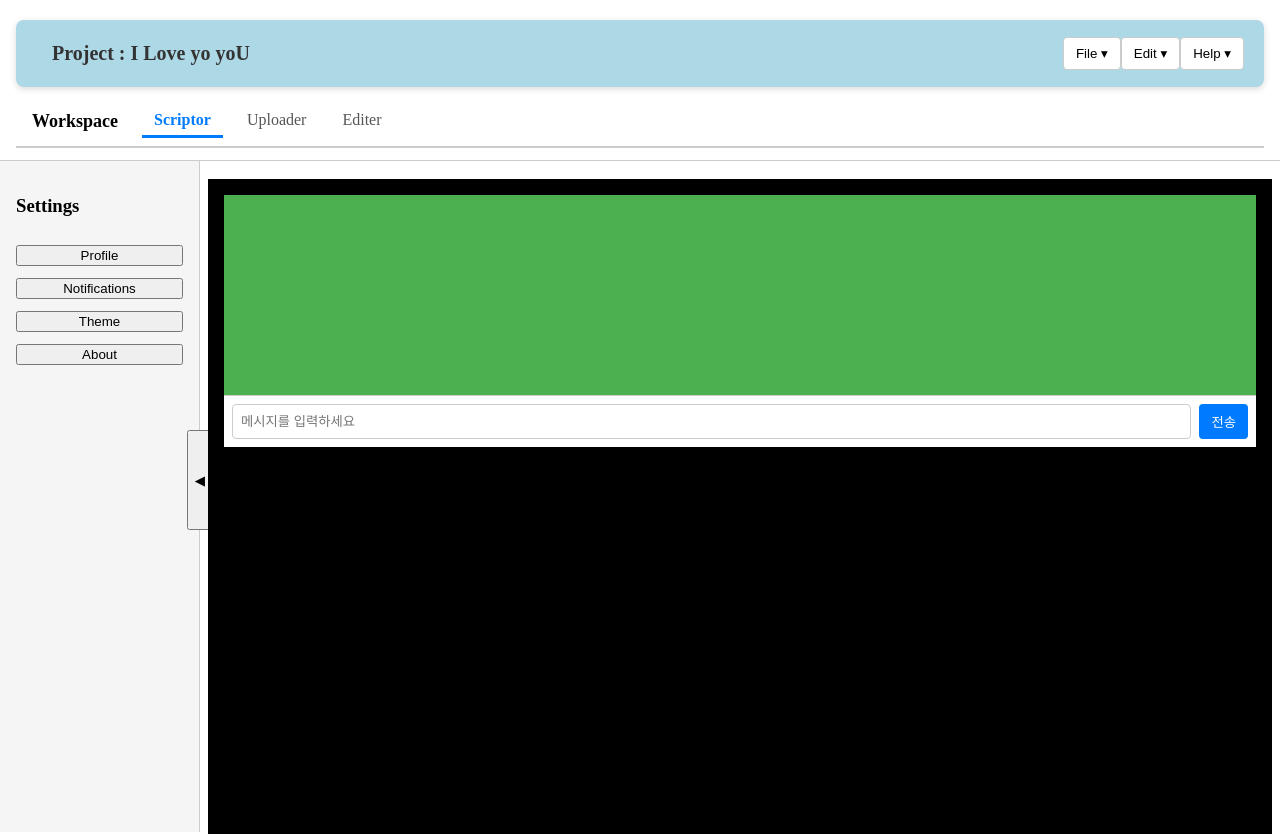
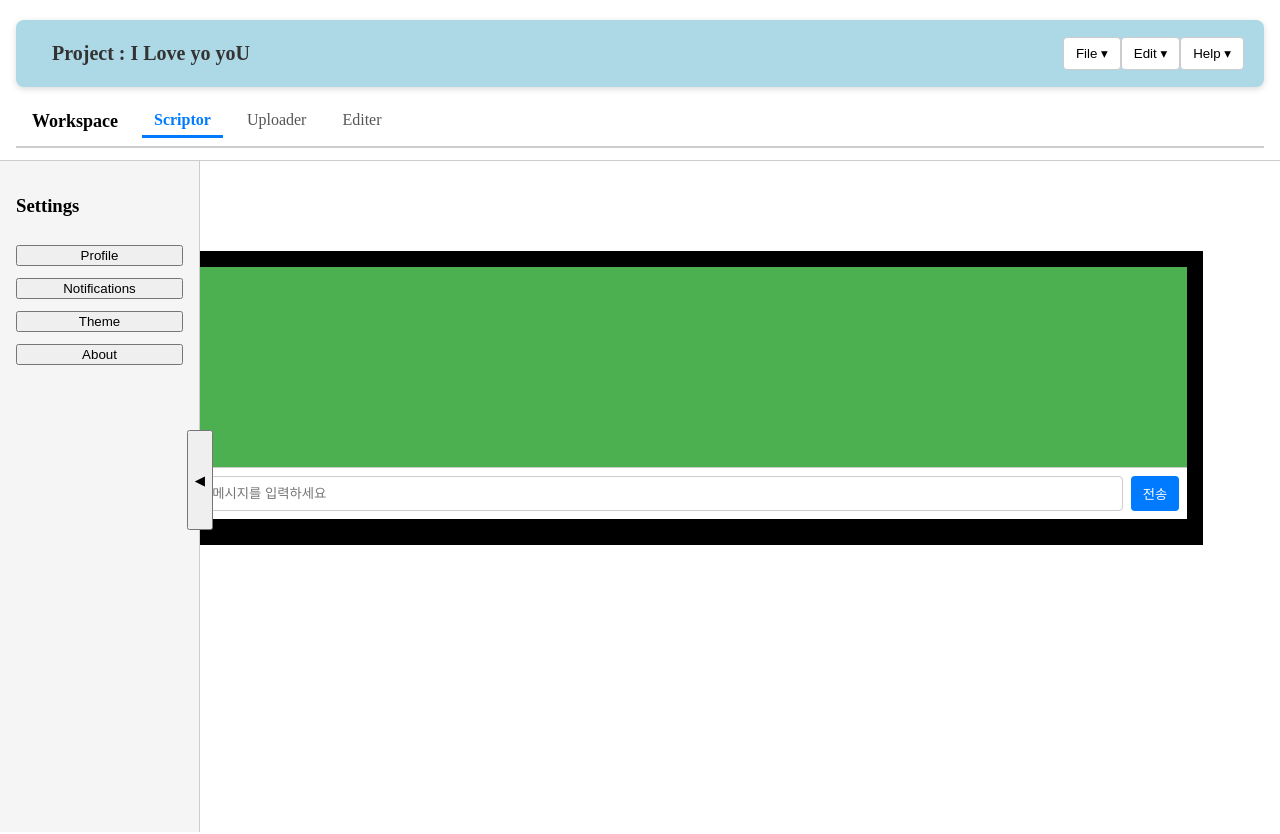
Before and after one commit to andoricano/JsonGenerator, a React (Vite) app: page / in a window 1280 px wide. Shown: the top 834 px of the page. After the commit the page ends 800 px from the top, so only its background shows below. Built offline with nearby package versions, Linux system fonts and the light colour scheme.

Commit message:
[feat]fixed 및  semantic tag로 수정.

```diff
--- a/src/App.tsx
+++ b/src/App.tsx
@@ -22,34 +22,61 @@ export default function App() {
     const handleMenuSelect = (menu: string) => {
         console.log('선택된 메뉴:', menu);
     };
+    return (
+        <AppProvider>
+            <header
+                style={{
+                    position: 'fixed',
+                    top: 0,
+                    left: 0,
+                    width: '100%',
+                    height: '10%',
+                    background: '#f5f5f5',
+                    zIndex: 1000,
+                }}
+            >
+                <Header />
+            </header>
 
-    return (
-
-        <AppProvider>
-            <div className="app-container" style={{ display: 'flex', height: '100vh' }}>
-                <Header />
+            <aside
+                style={{
+                    position: 'fixed',
+                    top: '10%',
+                    left: 0,
+                    width: sidebarOpen ? '10%' : '0%',
+                    height: '90%',
+                    transition: 'width 0.3s ease',
+                    overflow: 'hidden',
+                    background: '#ddd',
+                    zIndex: 900,
+                }}
+            >
                 <Sidebar
                     onSelect={handleMenuSelect}
                     isOpen={sidebarOpen}
                     setIsOpen={setSidebarOpen}
                 />
+            </aside>
 
-                <div
+            <main
                 style={{
-                        flex: 1,
-                        marginLeft: sidebarOpen ? 200 : 0,
-                        transition: 'margin-left 0.3s ease',
+                    position: 'fixed',
+                    top: '10%',
+                    left: sidebarOpen ? '14%' : '0%',
+                    width: sidebarOpen ? '80%' : '100%',
+                    height: '90%',
+                    transition: 'left 0.3s ease, width 0.3s ease',
                     display: 'flex',
                     flexDirection: 'column',
-                        height: '100%',
+                    overflow: 'auto',
+                    background: '#fff',
                 }}
             >
-                    <div style={{ padding: '16px', borderBottom: '1px solid #ccc' }}>
+                <div style={{ padding: '1rem', borderBottom: '1px solid #ccc' }}>
                     <LanguageSwitcher lang={lang} onChange={handleLangChange} />
                 </div>
-                    <Canvas/>
-                </div>
-            </div>
+                <Canvas />
+            </main>
         </AppProvider>
     );
 }
--- a/src/components/Sidebar.tsx
+++ b/src/components/Sidebar.tsx
@@ -1,9 +1,9 @@
 import { useState } from "react";
 
 type Props = {
-    onSelect: (menu: string) => void;
-    isOpen: boolean;
-    setIsOpen: (open: boolean) => void;
+  onSelect: (menu: string) => void;
+  isOpen: boolean;
+  setIsOpen: (open: boolean) => void;
 };
 
 export default function Sidebar({ onSelect, isOpen, setIsOpen }: Props) {
@@ -67,7 +67,6 @@ const styles: { [key: string]: React.CSSProperties } = {
     top: "50%",
     right: -13,
     transform: "translateY(-50%)",
-    zIndex: 1001,
     height: 100,
   },
   sidebarContent: {
@@ -88,14 +87,11 @@ const styles: { [key: string]: React.CSSProperties } = {
     left: 0,
     bottom: 0,
     width: "16px",
-    zIndex: 1002,
   },
   hiddenButton: {
     position: "absolute",
     top: "50%",
     left: 0,
-    transform: "translateY(-50%)",
-    zIndex: 1003,
     height: "100px",
     background: "#007bff",
     color: "#fff",
--- a/src/components/main/scriptor/Scriptor.tsx
+++ b/src/components/main/scriptor/Scriptor.tsx
@@ -23,7 +23,6 @@ export default function Scriptor() {
                 flexDirection: 'column',
                 padding: '16px',
                 backgroundColor: 'black',
-                height: '100vh',
                 marginTop: '100px',
                 boxSizing: 'border-box',
             }}
```
Lines whose indentation alone changed are shown as unchanged.
